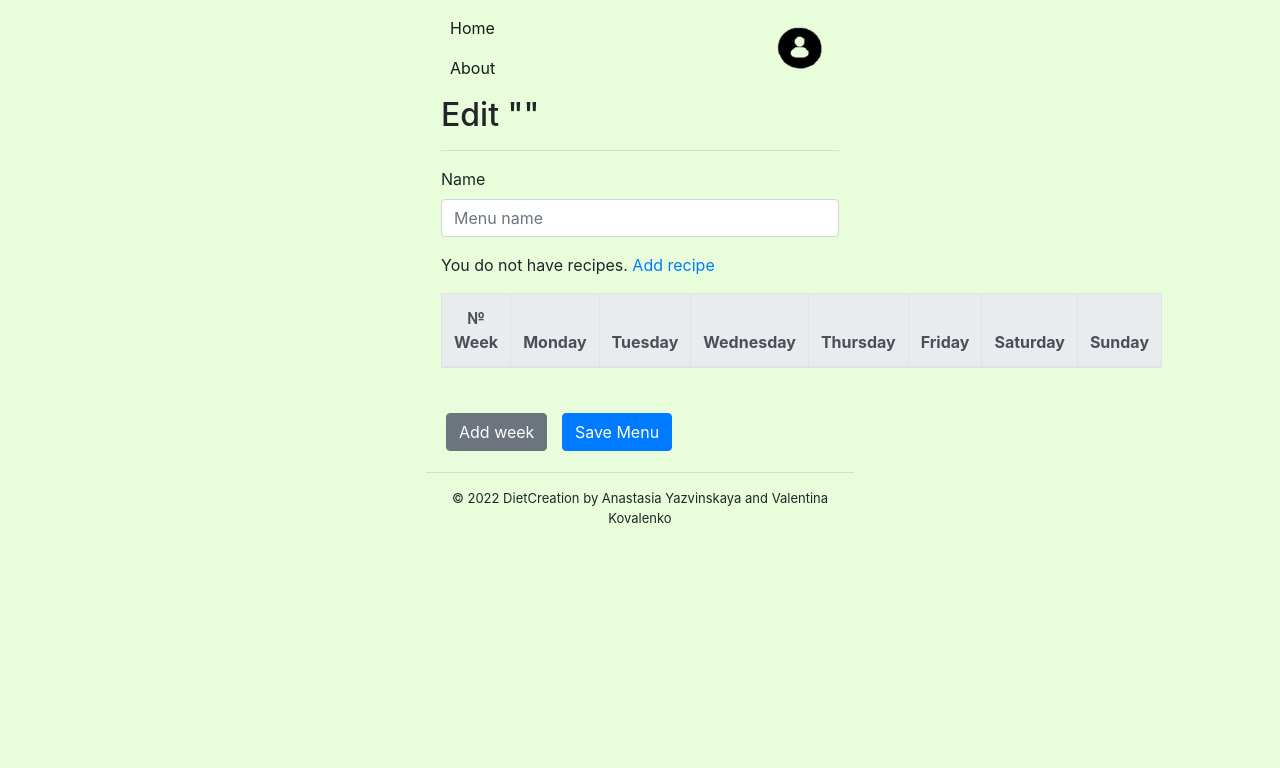
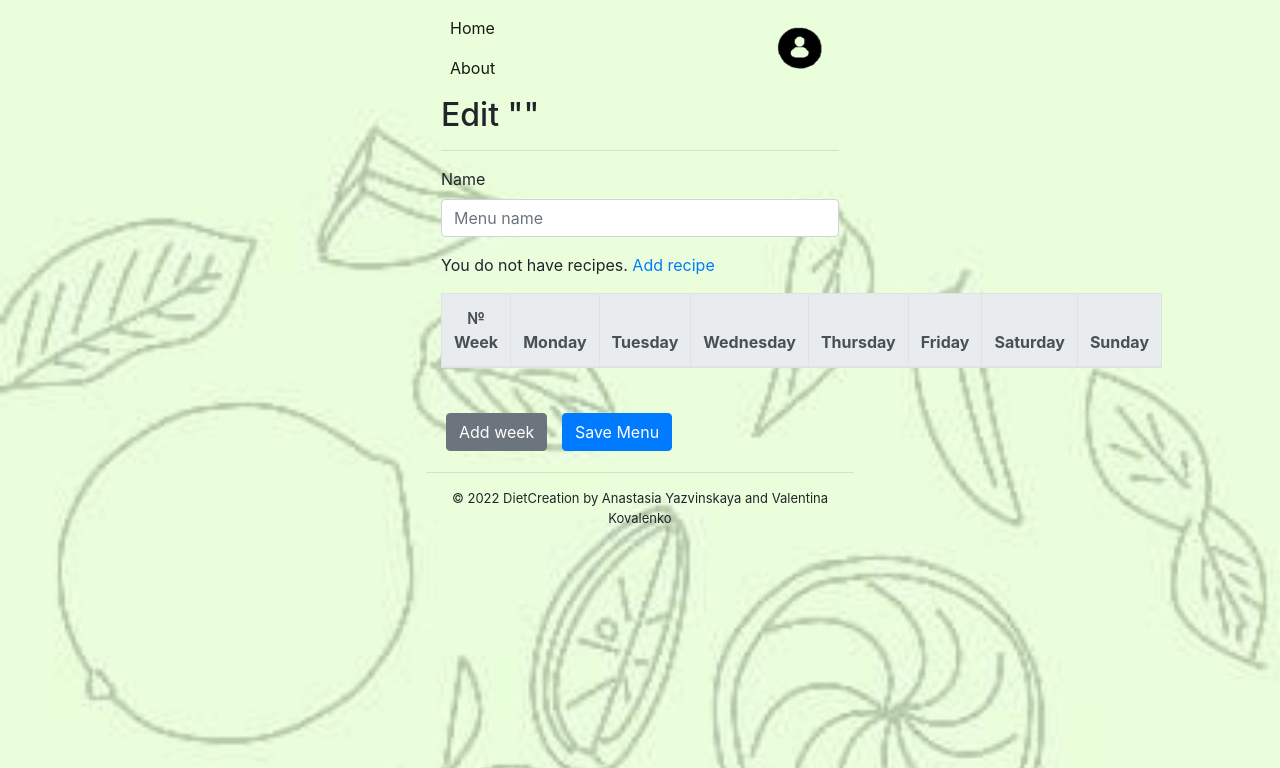
Before and after one commit to AnastasiaYazvinskaya/diet-creation, a Python web app: template app/templates/edit_m.html in a window 1280 px wide. Shown: the top 768 px of the page. Run offline with Jinja, Linux system fonts and the light colour scheme; the template is opened without the code that fills it, so the values that code supplies are empty; some libraries are stand-ins or nearby versions; some web fonts are replaced.

Commit message:
bg image

```diff
--- a/app/static/css/base_style.css
+++ b/app/static/css/base_style.css
@@ -7,7 +7,10 @@ body {
     width: auto;
     max-width: 428px;
     margin: 0 auto;
-    background-color: #e8feda;
+    /*background-color: #e8feda;*/
+    background-image: url("../images/bg.jpg");
+    background-repeat: no-repeat;
+    background-size: 100%;
 }
 .navbar-toggler {
     border: none;
```
Also changed, not shown: app/static/images/bg.jpg (added).
